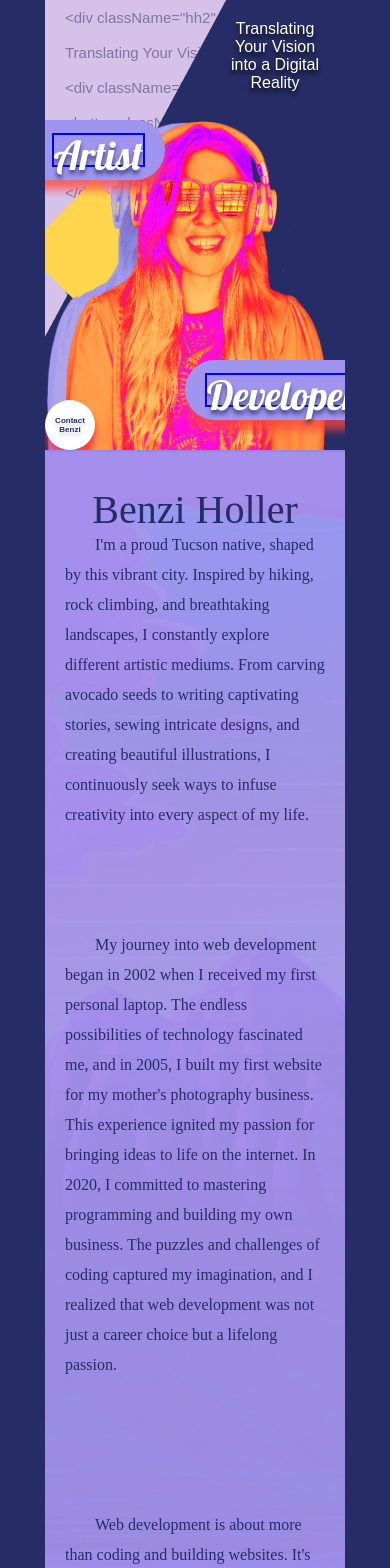
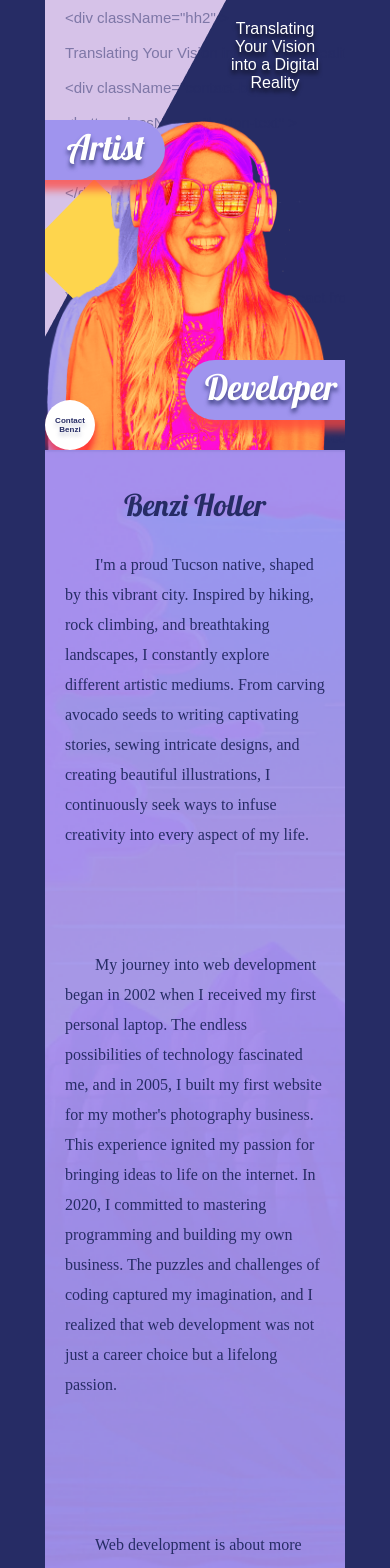
Before and after one commit to benzinow/portfolio, a React (Create React App) app: page / in a window 390 px wide. Shown: the top 1568 px of the page. Built offline with nearby package versions, Linux system fonts and the light colour scheme; a web font is replaced by a local one.

Commit message:
font fixed at every size

```diff
--- a/src/styles/bio.css
+++ b/src/styles/bio.css
@@ -56,64 +56,65 @@
 
   .bio-text-1 {
     grid-column-end: 43;
-    grid-row-start: 11;
+    grid-row-start: 12;
   }
 
   .bio-text-2 {
     grid-column-end: 43;
-    grid-row-start: 20;
+    grid-row-start: 21;
   }
   .bio-text-3 {
     grid-column-start: 3;
     grid-column-end: 43;
-    grid-row-start: 33;
+    grid-row-start: 34;
   }
   .bio-text-4 {
     grid-column-start: 3;
     grid-column-end: 43;
-    grid-row-start: 42;
+    grid-row-start: 43;
   }
   .bio-text-5 {
     grid-column-start: 3;
     grid-column-end: 43;
-    grid-row-start: 49;
+    grid-row-start: 50;
   }
 }
 @media (max-width: 900px) {
   .bio {
     width: 600px;
-    height: 1270px;
+    height: 1300px;
   }
 
   .bio-header {
+    grid-row-start: 4;
     grid-column-end: 30;
   }
 
   .bio-text-1 {
     grid-column-end: 29;
-    grid-row-start: 9;
+    grid-row-start: 10;
   }
 
   .bio-text-2 {
     grid-column-end: 29;
-    grid-row-start: 20;
+    grid-row-start: 21;
   }
   .bio-text-3 {
     grid-column-end: 29;
   }
   .bio-text-4 {
     grid-column-end: 29;
-    grid-row-start: 47;
+    grid-row-start: 48;
   }
   .bio-text-5 {
     grid-column-end: 29;
-    grid-row-start: 55;
+    grid-row-start: 56;
   }
 }
 @media (max-width: 600px) {
   .bio {
     width: 300px;
-    height: 2030px;
+    height: 2050px;
   }
 
   .bio-header {
@@ -125,27 +126,27 @@
   .bio-text-1 {
     grid-column-end: 15;
     grid-column-start: 2;
-    grid-row-start: 5;
+    grid-row-start: 6;
   }
 
   .bio-text-2 {
     grid-column-end: 15;
     grid-column-start: 2;
-    grid-row-start: 25;
+    grid-row-start: 26;
   }
   .bio-text-3 {
     grid-column-end: 15;
     grid-column-start: 2;
-    grid-row-start: 54;
+    grid-row-start: 55;
   }
   .bio-text-4 {
     grid-column-end: 15;
     grid-column-start: 2;
-    grid-row-start: 74;
+    grid-row-start: 75;
   }
   .bio-text-5 {
     grid-column-end: 15;
     grid-column-start: 2;
-    grid-row-start: 87;
+    grid-row-start: 88;
   }
 }
--- a/src/styles/contact.css
+++ b/src/styles/contact.css
@@ -9,8 +9,8 @@
 }
 
 .hh5 {
-  font-family: "Katibeh";
-  font-size: 180px;
+  font-family: "Lobster", "Oleo Script", cursive;
+  font-size: 120px;
   z-index: 1;
   grid-row-start: 5;
   grid-column-start: 1;
--- a/src/styles/header.css
+++ b/src/styles/header.css
@@ -33,10 +33,7 @@ h1 {
   font-size: 120px;
   text-shadow: 0px 4px 4px rgba(38, 44, 101, 0.75);
   font-family: "Lobster", "Oleo Script", cursive;
-
-  border: solid 2px blue;
-
-  margin: 0 40px;
+  margin: -10px 40px 0 40px;
   text-align: inherit;
   overflow-anchor: top;
 }
@@ -48,7 +45,7 @@ h1 {
 }
 
 .developer {
-  grid-column-start: 33;
+  grid-column-start: 34;
   grid-column-end: 65;
   z-index: 4;
   grid-row-start: 30;
@@ -141,8 +138,9 @@ h1 {
   }
 
   .hh1 {
-    font-size: 100px;
+    font-size: 90px;
     height: 70px;
+    margin: -20px 40px 0 40px;
   }
 
   .developer {
@@ -209,7 +207,7 @@ h1 {
   }
 
   .hh1 {
-    font-size: 80px;
+    font-size: 70px;
     height: 55px;
   }
 
@@ -271,9 +269,9 @@ h1 {
   }
 
   .hh1 {
-    font-size: 40px;
+    font-size: 35px;
     height: 30px;
-    margin: 20px;
+    margin: -10px 20px 0 20px;
   }
 
   .developer {
--- a/src/styles/portfolio.css
+++ b/src/styles/portfolio.css
@@ -11,9 +11,9 @@
 }
 
 .hh3 {
-  font-family: "Katibeh";
+  font-family: "Lobster", "Oleo Script", cursive;
   text-align: center;
-  font-size: 180px;
+  font-size: 120px;
 }
 
 .project-header {
@@ -179,7 +179,7 @@ a {
   }
 
   .hh3 {
-    font-size: 120px;
+    font-size: 100px;
   }
 
   .project-header {
@@ -266,7 +266,7 @@ a {
 }
 @media (max-width: 900px) {
   .hh3 {
-    font-size: 80px;
+    font-size: 70px;
   }
 
   .portfolio-text {
@@ -371,7 +371,7 @@ a {
 }
 @media (max-width: 600px) {
   .hh3 {
-    font-size: 40px;
+    font-size: 30px;
   }
 
   .portfolio {
```
